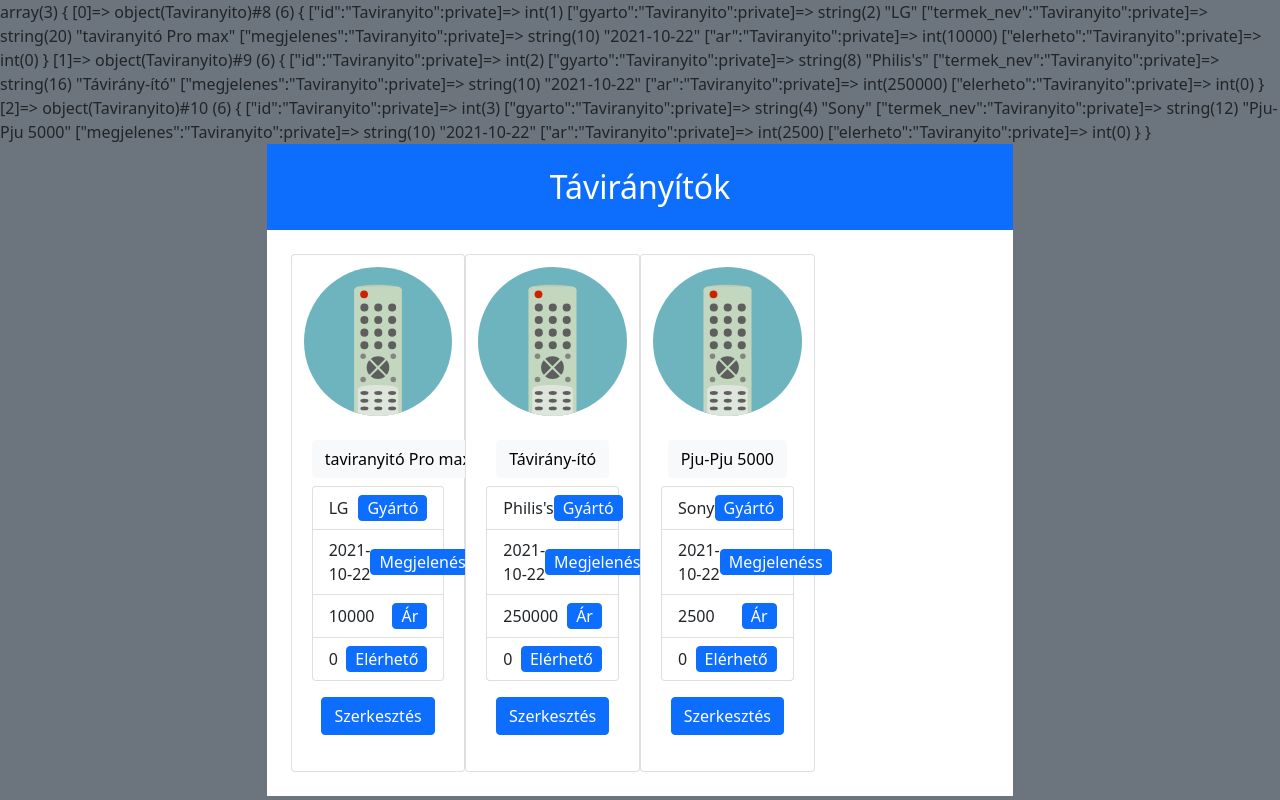
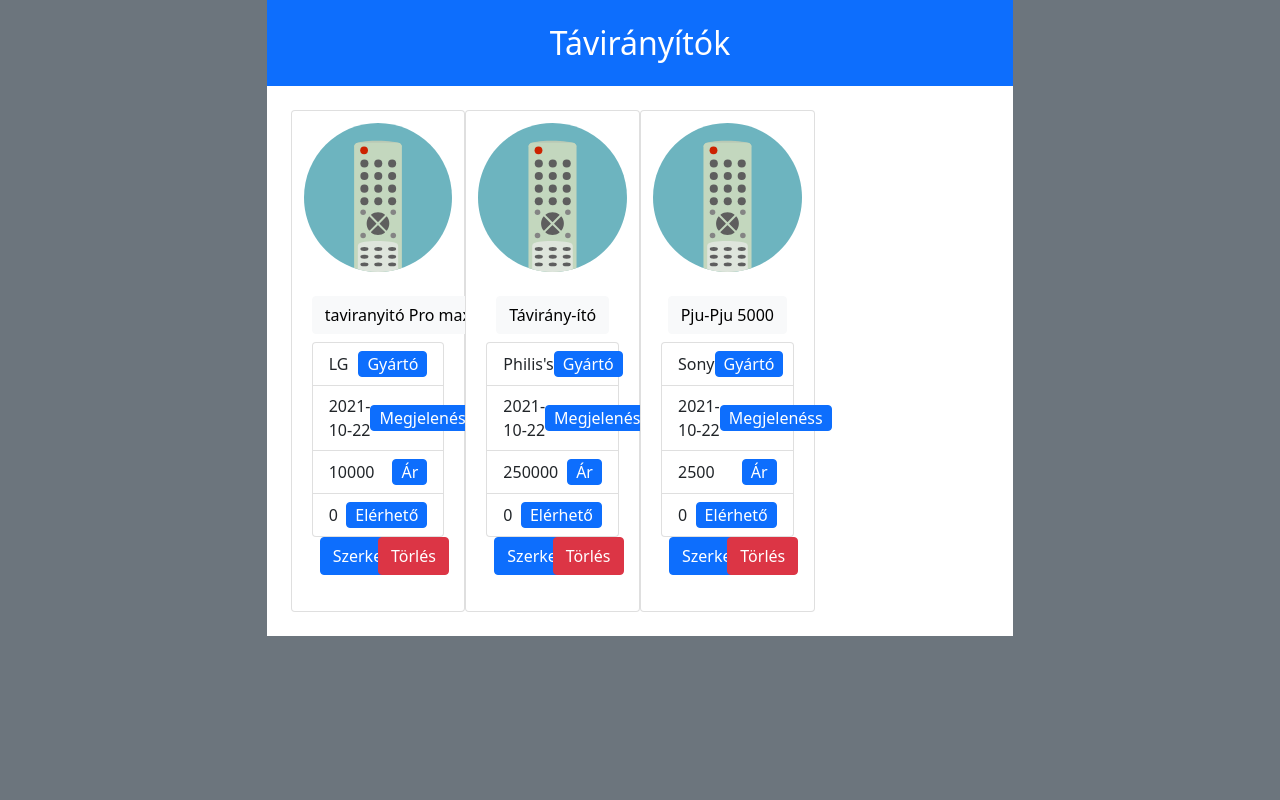
Before and after one commit to Erdodif/Taviranyitok, a PHP site: page / in a window 1280 px wide. Run offline with PHP 8.4, Linux system fonts and the light colour scheme; data comes from the database, SQL or seed files in the repository.

Commit message:
Appró javítások

```diff
--- a/data/DB.php
+++ b/data/DB.php
@@ -41,6 +41,9 @@ class DB
 
     public function create(Taviranyito $o): bool
     { //TODO nem létező id validáció
+        if (!$o->letezikIlyenId()){
+            throw new Error("ilyen elem nem létezik");
+        }
         $sql = "INSERT INTO `taviranyitok` (`id`, `gyarto`, `termek_nev`, `megjelenes`, `ar`, `elerheto`)
             VALUES (null, :gyarto, :termek_nev, DEFAULT, :ar, DEFAULT);";
 
@@ -58,6 +61,9 @@ class DB
 
     public function update(Taviranyito $o): bool
     { //TODO nem létező id validáció
+        if (!$o->letezikIlyenId()){
+            throw new Error("ilyen elem nem létezik");
+        }
         $id = $o->getId();
         $gyarto = $o->getGyarto();
         $termek_nev = $o->getTermekNev();
@@ -93,6 +99,9 @@ class DB
 
     public function delete(int $id): bool
     {
+        if (!(new Taviranyito($id,null,null,null,null,null))->letezikIlyenId()){
+            throw new Error("ilyen elem nem létezik");
+        }
         $sql = "DELETE FROM `taviranyitok` WHERE `id` = :id";
         $stmt = $this->conn->prepare($sql);
         $data = array("id" => $id);
--- a/pages/create.php
+++ b/pages/create.php
@@ -8,7 +8,7 @@ function create($aktualis)
 ?><!DOCTYPE html>
 <html lang="hu">
 <head>
-   <?php require_once __DIR__."/../resources/header.php"; ?>
+   <?php require_once __DIR__."/../resources/header.html"; ?>
 </head>
 <body>
 </body>
--- a/pages/delete.php
+++ b/pages/delete.php
@@ -9,7 +9,7 @@ function delete($aktualis)
 ?><!DOCTYPE html>
 <html lang="hu">
 <head>
-   <?php require_once __DIR__."/../resources/header.php"; ?>
+   <?php require_once __DIR__."/../resources/header.html"; ?>
 </head>
 <body>
 
--- a/pages/read.php
+++ b/pages/read.php
@@ -67,7 +67,8 @@ function kartyasit(Taviranyito $taviranyito): string
                         </a>
                     </li>
                 </ul>
-            <form method='post' class='text-center mt-3'>
+            <div class='d-flex flex-row flex-wrap px-2 justify-content-between'>
+                <form class='col-12 col-md-6' method='post' class='text-center mt-3'>
                     <input type='hidden' name='method' value='update'>
                     <input type='hidden' name='id' value='$id'>
                     <input type='hidden' name='gyarto' value='$gyarto'>
@@ -77,11 +78,24 @@ function kartyasit(Taviranyito $taviranyito): string
                     <input type='hidden' name='elerheto' value='$elerheto'>
                     <input class='btn btn-primary' type='submit' value='Szerkesztés' data-toggle='tooltip' data-placement='top' title='Termék szerkesztése'>
                 </form>
+
+                <form class='col-12 col-md-6' method='post' class='text-center mt-3'>
+                    <input type='hidden' name='method' value='delete'>
+                    <input type='hidden' name='id' value='$id'>
+                    <input type='hidden' name='gyarto' value='$gyarto'>
+                    <input type='hidden' name='termek_nev' value='$termek_nev'>
+                    <input type='hidden' name='megjelenes' value='$megjelenes'>
+                    <input type='hidden' name='ar' value='$ar'>
+                    <input type='hidden' name='elerheto' value='$elerheto'>
+                    <input class='btn btn-danger' type='submit' value='Törlés' data-toggle='tooltip' data-placement='top' title='Termék eltávolítása'>
+                </form>
+            </div>
         </div>
     </div>
     ";
 }
-function hany($mit){
+function hany($mit)
+{
     echo var_dump($mit);
 }
 
@@ -90,28 +104,42 @@ function read($id, $rendezes, $irany)
     $kartyak = "";
     $taviranyitok = [];
     if (!empty($id)) {
-        $taviranyitok = Taviranyito::db_TaviranyitoEgy($id);
-        //hany(Taviranyito::db_TaviranyitoEgy($id));
+        $taviranyito = Taviranyito::db_TaviranyitoEgy($id);
+        if ($taviranyito === null) {
+            /*
+            $kartyak .= "
+            <div class='bg-light'>
+                <h1 class='col-12 text-center text-danger'>
+                    404 - Az erőforrás nem található
+                </h1>
+                <a href='index.php' class='btn btn-primary'>
+                    Vissza
+                </a>
+            </div>";*/
+            $hiba = __DIR__ . '/../resources/error.html';
+            $kartyak .= file_get_contents($hiba);
+        } else {
+            $kartyak .= kartyasit($taviranyito);
+        }
     } else {
         if (isset($rendezes)) {
             $taviranyitok = Taviranyito::db_TaviranyitokMind(Taviranyito::oszlopNevRendje($rendezes), $irany);
-            //hany(Taviranyito::db_TaviranyitokMind(Taviranyito::oszlopNevRendje($rendezes), $irany));
         } else {
             $taviranyitok = Taviranyito::db_TaviranyitokMind();
-            hany(Taviranyito::db_TaviranyitokMind());
-        }
         }
         foreach ($taviranyitok as $elem) {
             $kartyak .= kartyasit($elem);
         }
+    }
     return kiHTML($kartyak);
 }
-function kiHTML($tartalom){
+function kiHTML($tartalom)
+{
     return "
     <!DOCTYPE html>
     <html lang='hu'>
         <head>
-            ".mb_substr(require(__DIR__.'/../resources/header.php'),1)."
+            " . mb_substr(require(__DIR__ . '/../resources/header.html'), 1) . "
         </head>
         <body class='d-flex flex-column flex-wrap  justify-content-center align-items-center bg-secondary'>
             <h2 class='col-12 col-sm-11 col-md-10 col-lg-8 col-xl-7 bg-primary text-white py-4 my-0 text-center'>
@@ -123,4 +151,3 @@ function kiHTML($tartalom){
         </body>
     </html>";
 }
-?>
--- a/pages/update.php
+++ b/pages/update.php
@@ -9,7 +9,7 @@ function update($aktualis)
 ?><!DOCTYPE html>
 <html lang="hu">
 <head>
-   <?php require_once __DIR__."/../resources/header.php"; ?>
+   <?php require_once __DIR__."/../resources/header.html"; ?>
 </head>
 <body>
 
--- /dev/null
+++ b/resources/error.html
@@ -0,0 +1,6 @@
+<h1 class='col-12 text-center text-danger'>
+    404 - Az erőforrás nem található
+</h1>
+<a href='index.php' class='btn btn-primary'>
+    Vissza
+</a>
```
Also changed, not shown: resources/header.html (renamed from resources/header.php). Lines whose indentation alone changed are shown as unchanged.
